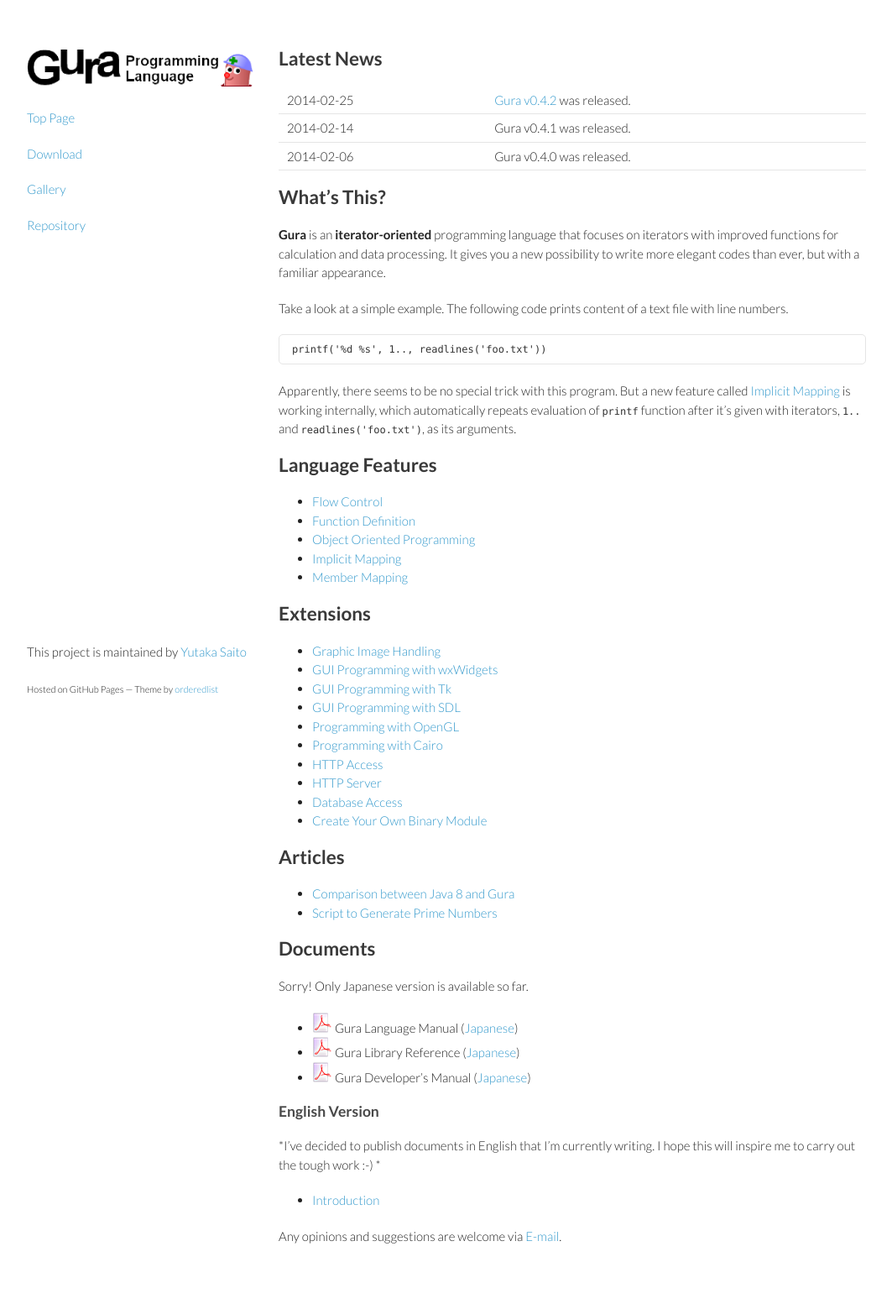
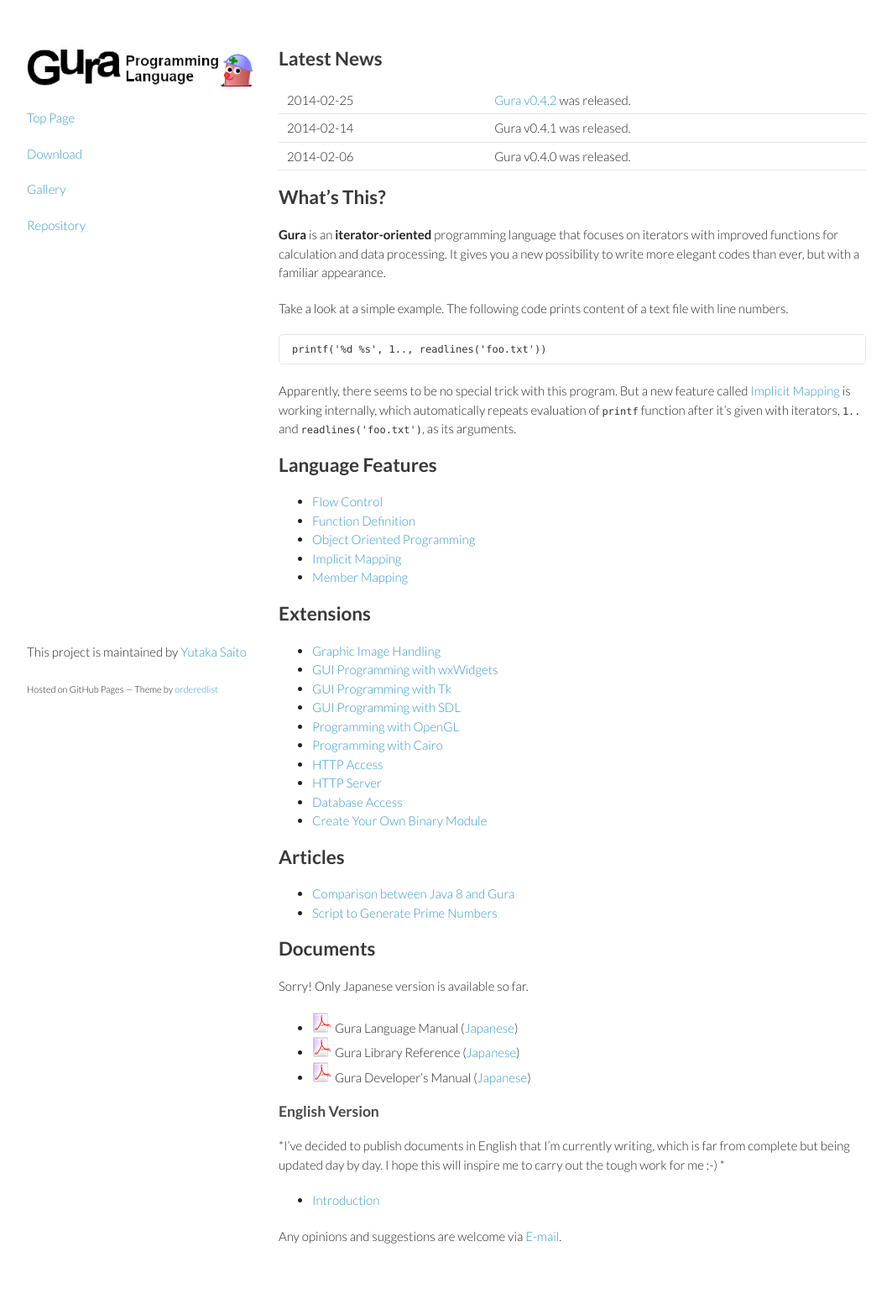
Before and after one commit to rudidude86/gura-lang.github.io, a Jekyll site: the page built from index.md, in a window 1280 px wide. Shown: the whole page at 84% size, without its empty margins (108-1171 px from the left). Built offline with Jekyll 4.4.1, drawn with Linux system fonts in a browser that asks for light colours; Markdown is read by kramdown in place of the engine named in the settings.

```diff
--- a/index.md
+++ b/index.md
@@ -71,8 +71,9 @@ Sorry! Only Japanese version is available so far.
 
 ### English Version
 
-*I've decided to publish documents in English that I'm currently writing.
-I hope this will inspire me to carry out the tough work :-) *
+*I've decided to publish documents in English that I'm currently writing,
+which is far from complete but being updated day by day.
+I hope this will inspire me to carry out the tough work for me :-) *
 
 - [Introduction](documents/Introduction.html)
 
```
